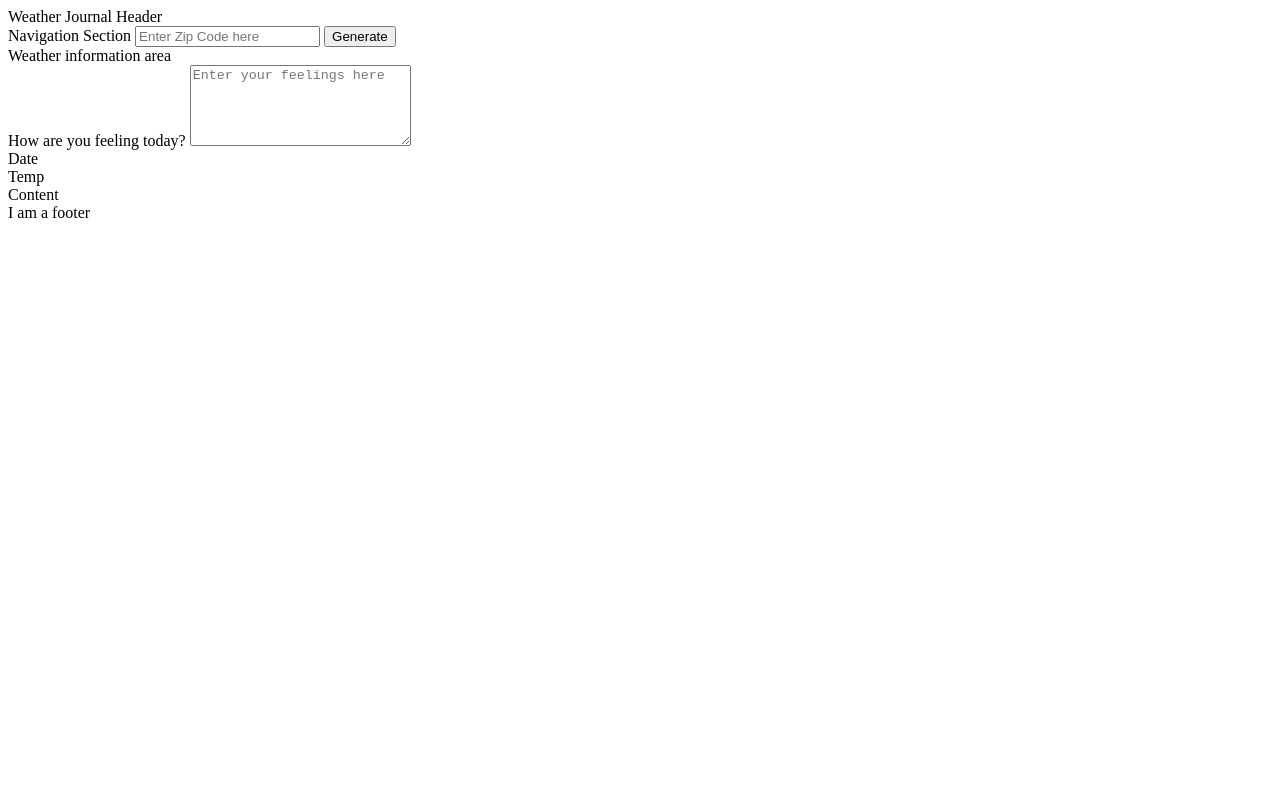
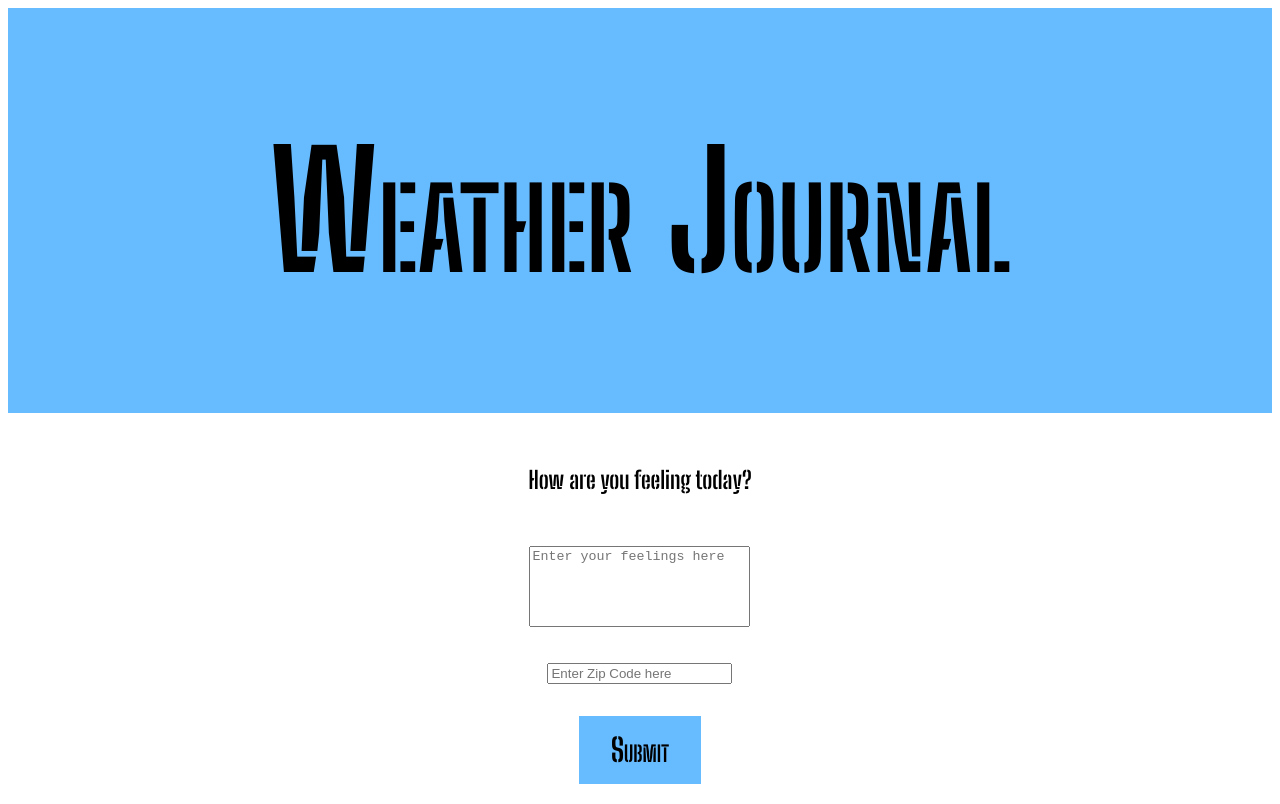
Before and after one commit to Brian-Lovell/Weather_Journal_App, a plain HTML site: page website/index.html in a window 1280 px wide. Shown: the top 804 px of the page. Drawn offline with Linux system fonts and the light colour scheme.

Commit message:
Works once

```diff
--- a/website/index.html
+++ b/website/index.html
@@ -7,27 +7,36 @@
         <title>Weather Journal App</title>
         <link href="style.css" type="text/css" rel="stylesheet">
         <script src="/app.js" type="text/javascript" async></script>
-        <!-- TODO: Create link to google font -->
+        <link rel="preconnect" href="https://fonts.googleapis.com">
+        <link rel="preconnect" href="https://fonts.gstatic.com" crossorigin >
+        <link href="https://fonts.googleapis.com/css2?family=Big+Shoulders+Stencil+Display:wght@700&display=swap" rel="stylesheet">
         <!-- TODO: Create icon -->
         <!-- <link rel='icon' href="favicon.ico" -->
     </head>
     <body>
-        <header>Weather Journal Header</header>
-        <nav>Navigation Section
-            <input id="zip" placeholder="Enter Zip Code here">
-            <button id="generate">Generate</button>
-        </nav>
-        <main>Weather information area
-            <div class="box-feel">
-                <label for="feelings">How are you feeling today?</label>
-                <textarea class= "myInput" id ="feelings" placeholder="Enter your feelings here" rows="5" cols="25"></textarea>
-            </div>
-            <div id="entryHolder">
-                <div id="date">Date</div>
-                <div id="temp">Temp</div>
-                <div id ="content">Content</div>
-            </div>
-        </main>
-        <footer>I am a footer</footer>
+        <div class="container">
+            <header><h1>Weather Journal</h1></header>
+            <nav>
+                <ul>
+                    <li>
+                        <label for="feelings">
+                            <h2>How are you feeling today?</h2>
+                        </label>
+                    </li>
+                    <li><textarea class= "myInput" id ="feelings" placeholder="Enter your feelings here" rows="5" cols="25"></textarea></li>
+                    <li><input id="zip" placeholder="Enter Zip Code here"></li>
+                    <li><button id="generate">Submit</button></li>
+                </ul>
+            </nav>
+            <main>
+                <div class="notification"></div>
+                <div id="entryHolder">
+                    <div class="weather" id="date">Date</div>
+                    <div class="weather" id="temp">Temp</div>
+                    <div class="weather" id ="content">Feelings</div>
+                </div>
+            </main>
+            <footer></footer>
+        </div>
     </body>
 </html>
--- a/website/style.css
+++ b/website/style.css
@@ -0,0 +1,69 @@
+html {
+    font-family: 'Big Shoulders Stencil Display', cursive;
+}
+
+.container {
+    display:grid;
+    grid-template-columns: auto;
+
+}
+
+nav {
+    display:flex;
+    justify-content: center;
+    align-content: center;
+}
+
+header {
+    display:flex;
+    justify-content: center;
+    background-color:rgb(103, 187, 255)
+}
+
+header h1 {
+    font-size: 10em;
+    font-variant: small-caps;
+}
+
+main {
+    display:flex;
+    justify-content: center;
+}
+
+nav ul {
+    display:flex;
+    flex-direction: column;
+    align-items: center;
+    justify-content: center;
+    list-style-type: none;
+    padding-left: 0;
+}
+
+nav li {
+    margin: 1em;
+}
+
+#generate {
+    background-color:rgb(103, 187, 255);
+    border: none;
+    padding: 15px 32px;
+    text-align: center;
+    display: inline-block;
+    font-size: 2em;
+    font-family: 'Big Shoulders Stencil Display', cursive;
+    font-variant: small-caps;
+    font-style: normal;
+}
+
+#generate:hover {
+    background-color:darkblue;
+    color:whitesmoke;
+}
+
+textarea {
+    resize: none;
+}
+
+.weather {
+    font-size: 5em;
+}
```
Also changed, not shown: website/app.js (+5 -6 lines).
